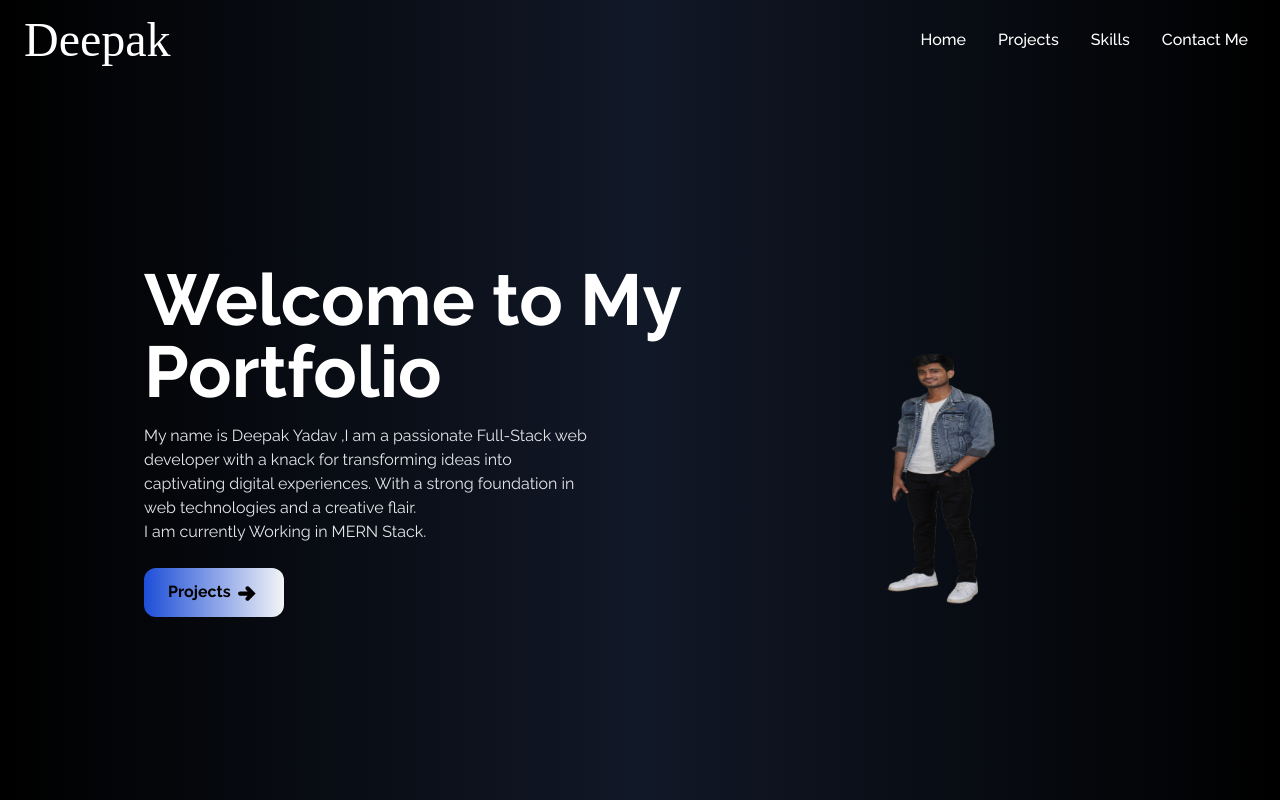
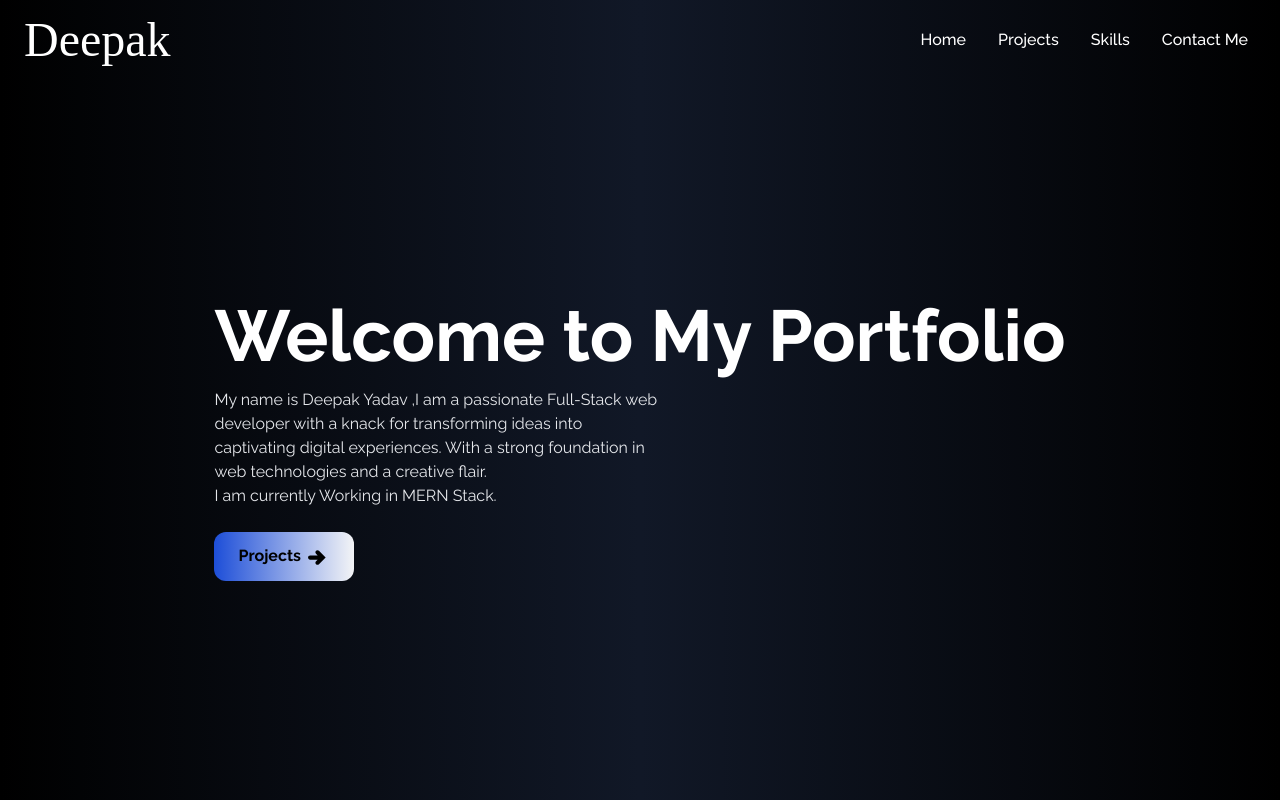
Before and after one commit to deepakyadav-02/My-Portfolio, a React (Create React App) app: page / in a window 1280 px wide. Shown: the top 800 px of the page. Built offline with nearby package versions, Linux system fonts and the light colour scheme; a web font is replaced by a local one.

Commit message:
final-testing

```diff
--- a/src/components/Home.jsx
+++ b/src/components/Home.jsx
@@ -1,5 +1,4 @@
 import React from 'react'
-import Myimage from '../assets/Myimage.png';
 import {TiArrowRightThick} from 'react-icons/ti'
 import { Link } from "react-scroll";
 const Home = () => {
@@ -24,9 +23,6 @@ const Home = () => {
                     </Link>
                 </div>
             </div>
-            <div>
-                <img src={Myimage} alt="my profile" className='rounded-xl mx-auto w-2/3 md:w-full'/>
-            </div>
         </div>
     </div>
   );
```
Also changed, not shown: src/assets/Myimage.png (deleted).
